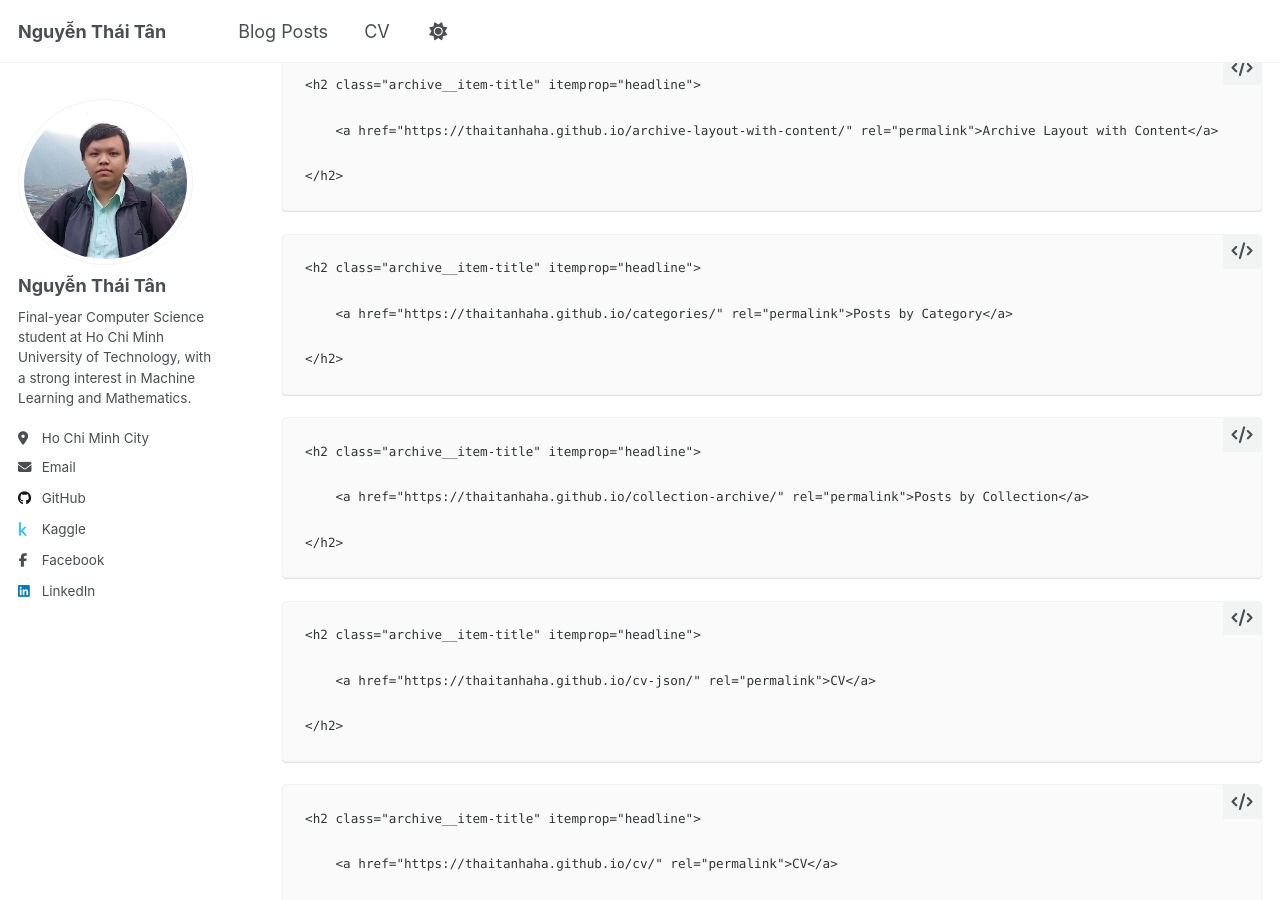
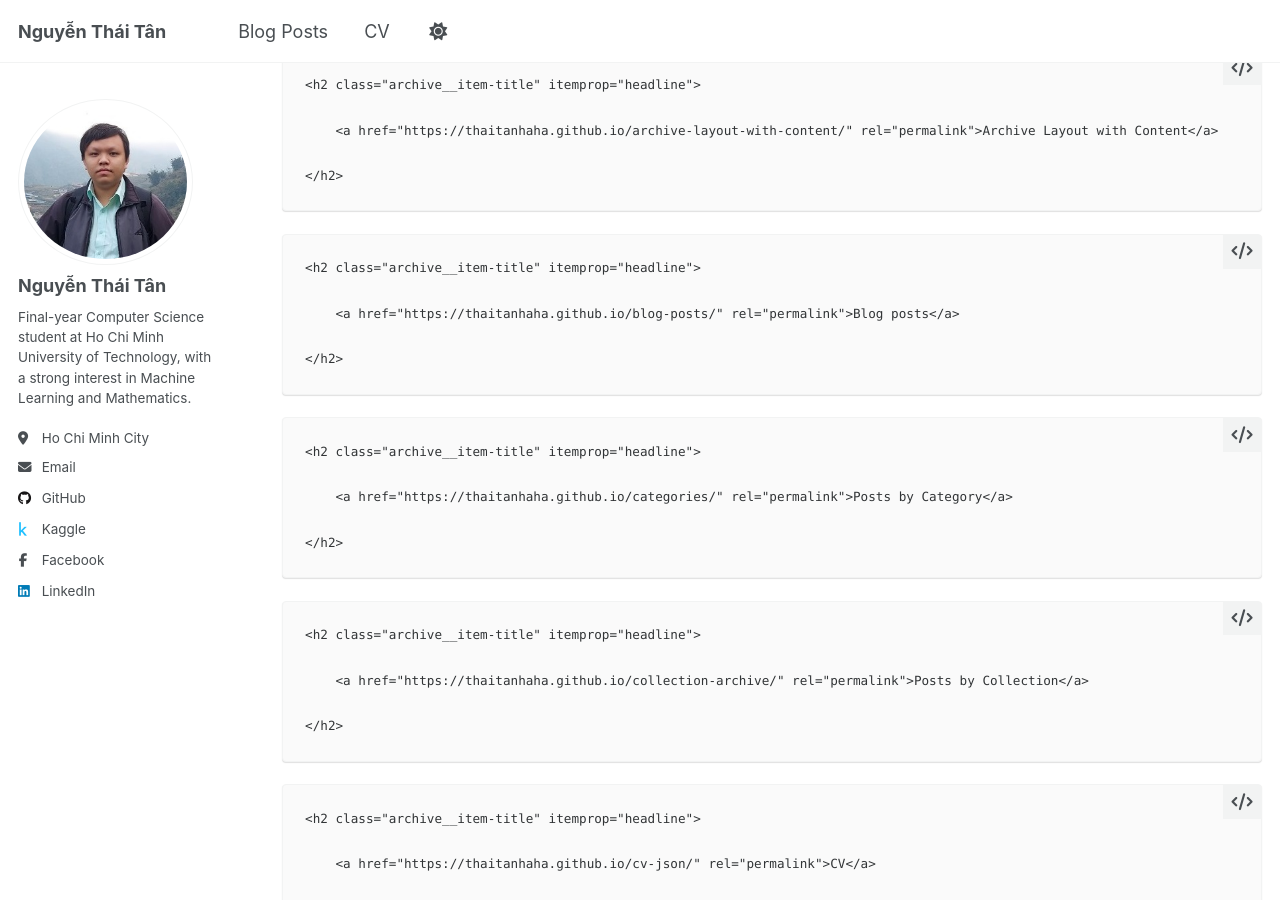
Before and after one commit to thaitanhaha/thaitanhaha.github.io, a Jekyll site: the page built from _pages/archive-layout-with-content.md, in a window 1280 px wide and 900 px high, scrolled down 4981 px. Built offline with Jekyll 4.4.1, drawn with Linux system fonts in a browser that asks for light colours; a script that is not in the unit is left out; some of the changed text lies outside the part shown.

```diff
--- a/_data/navigation.yml
+++ b/_data/navigation.yml
@@ -21,7 +21,7 @@ main:
   #   url: /portfolio/
 
   - title: "Blog Posts"
-    url: /year-archive/
+    url: /blog-posts/
 
   - title: "CV"
     url: /cv/
--- a/_pages/year-archive.html
+++ b/_pages/blog-posts.html
@@ -1,6 +1,6 @@
 ---
 layout: archive
-permalink: /year-archive/
+permalink: /blog-posts/
 title: "Blog posts"
 author_profile: true
 redirect_from:
@@ -15,5 +15,5 @@ redirect_from:
     <h2 id="{{ year | slugify }}" class="archive__subtitle">{{ year }}</h2>
     {% capture written_year %}{{ year }}{% endcapture %}
   {% endif %}
-  {% include archive-single.html %}
+  <!-- {% include archive-single.html %} -->
 {% endfor %}
```
